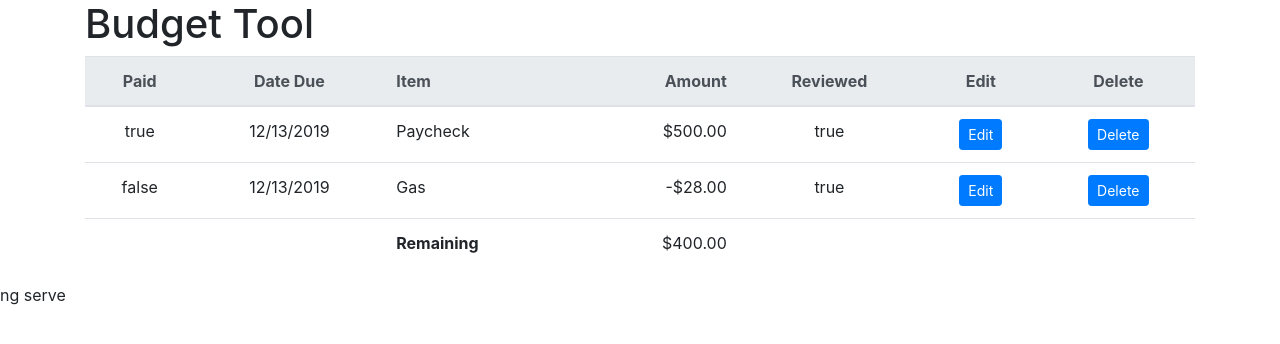
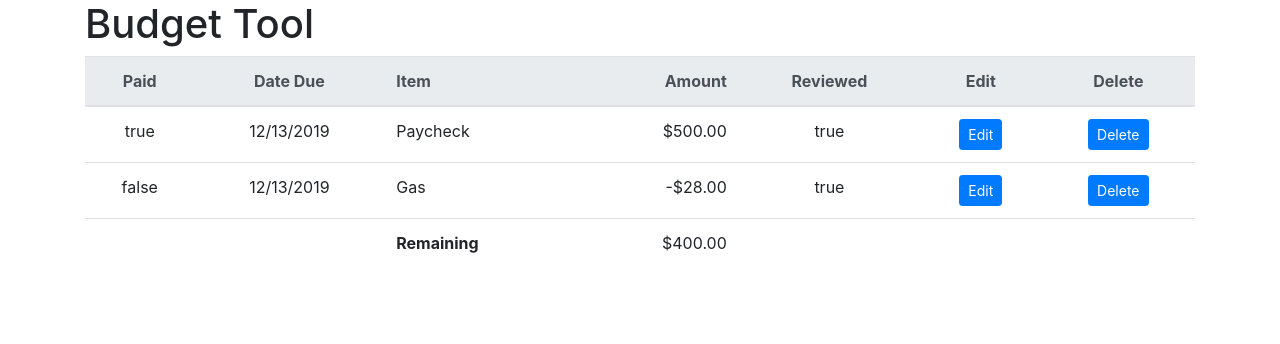
Before and after one commit to kdk321/budget-tool-app, an Angular app: page / in a window 1280 px wide. Shown: the top 344 px of the page. Built offline with nearby package versions, Linux system fonts and the light colour scheme.

Commit message:
Removed text

```diff
--- a/src/app/budget-item-list/budget-item-list.component.html
+++ b/src/app/budget-item-list/budget-item-list.component.html
@@ -33,5 +33,3 @@
         </tbody>
     </table>
 </div>
-
-ng serve
```
